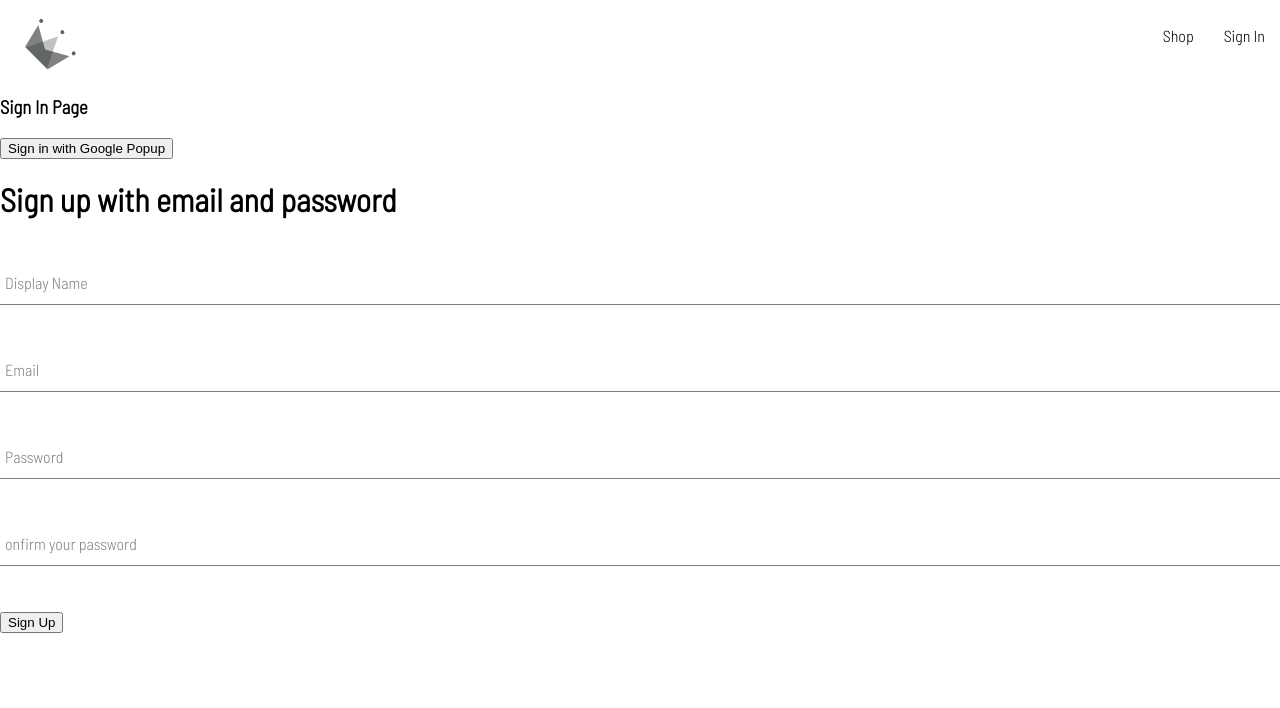
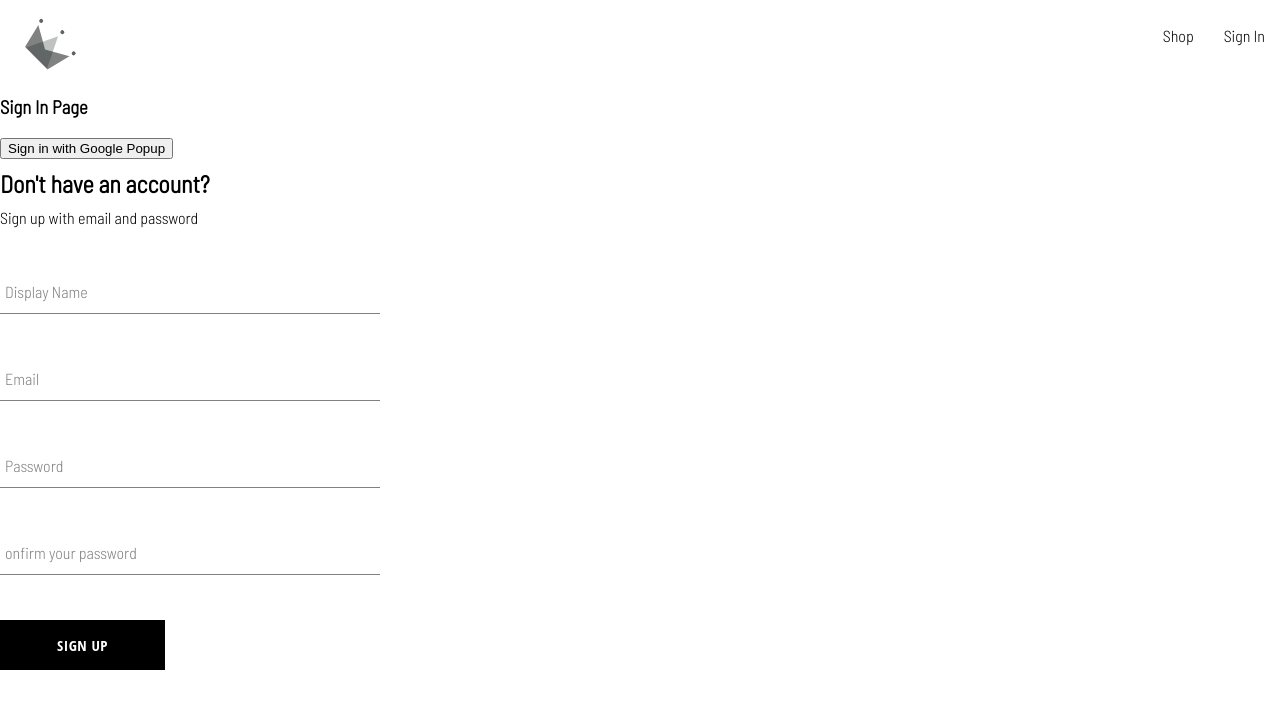
Before and after one commit to Bru-marques/spring-shop, a React (Create React App) app: page /sign-in in a window 1280 px wide. Shown: the top 708 px of the page. Built offline with nearby package versions, Linux system fonts and the light colour scheme.

Commit message:
Created button component

```diff
--- /dev/null
+++ b/src/components/button/button.component.jsx
@@ -0,0 +1,18 @@
+import './button.styles.scss'
+
+const BUTTON_TYPE_CLASSES = {
+    google: 'google-sign-in',
+    inverted: 'inverted'
+}
+
+const Button = ( { children, buttonType, ...otherProps} ) => {
+    return(
+        <button className={`button-container ${BUTTON_TYPE_CLASSES[buttonType]}`}
+        {...otherProps}
+        >
+            {children}
+        </button>
+    )
+}
+
+export default Button
--- /dev/null
+++ b/src/components/button/button.styles.scss
@@ -0,0 +1,46 @@
+.button-container {
+  min-width: 165px;
+  width: auto;
+  height: 50px;
+  letter-spacing: 0.5px;
+  line-height: 50px;
+  padding: 0 35px 0 35px;
+  font-size: 15px;
+  background-color: black;
+  color: white;
+  text-transform: uppercase;
+  font-family: 'Open Sans Condensed';
+  font-weight: bolder;
+  border: none;
+  cursor: pointer;
+  display: flex;
+  justify-content: center;
+
+  &:hover {
+    background-color: white;
+    color: black;
+    border: 1px solid black;
+  }
+
+  &.google-sign-in {
+    background-color: #4285f4;
+    color: white;
+
+    &:hover {
+      background-color: #357ae8;
+      border: none;
+    }
+  }
+
+  &.inverted {
+    background-color: white;
+    color: black;
+    border: 1px solid black;
+
+    &:hover {
+      background-color: black;
+      color: white;
+      border: none;
+    }
+  }
+}
--- a/src/components/sign-up-form/sign-up-form.component.jsx
+++ b/src/components/sign-up-form/sign-up-form.component.jsx
@@ -1,6 +1,8 @@
 import FormInput from 'components/form-input/form-input.component'
 import { useState } from 'react'
 import { createAuthUserWithEmailAndPassword, createUserDocumentFromAuth } from 'utils/firebase.utils'
+import './sign-up-styles.scss'
+import Button from 'components/button/button.component'
 
 const defaultFormFields ={
     displayName:'',
@@ -52,8 +54,9 @@
 
 
     return(
-        <div>
-            <h1>Sign up with email and password</h1>
+        <div className='sign-up-container'>
+            <h2>Don't have an account?</h2>
+            <span>Sign up with email and password</span>
             <form onSubmit={(event) => {handleSubmit(event)}}>
 
                 <FormInput
@@ -85,7 +88,7 @@
                     name={'confirmPassword'}
                     value={confirmPassword}/>
 
-                <button type='submit'>Sign Up</button>
+                <Button type='submit'>Sign Up</Button>
             </form>
         </div>
     )
--- /dev/null
+++ b/src/components/sign-up-form/sign-up-styles.scss
@@ -0,0 +1,9 @@
+.sign-up-container {
+    display: flex;
+    flex-direction: column;
+    width: 380px;
+
+    h2 {
+        margin: 10px 0;
+    }
+}
```
